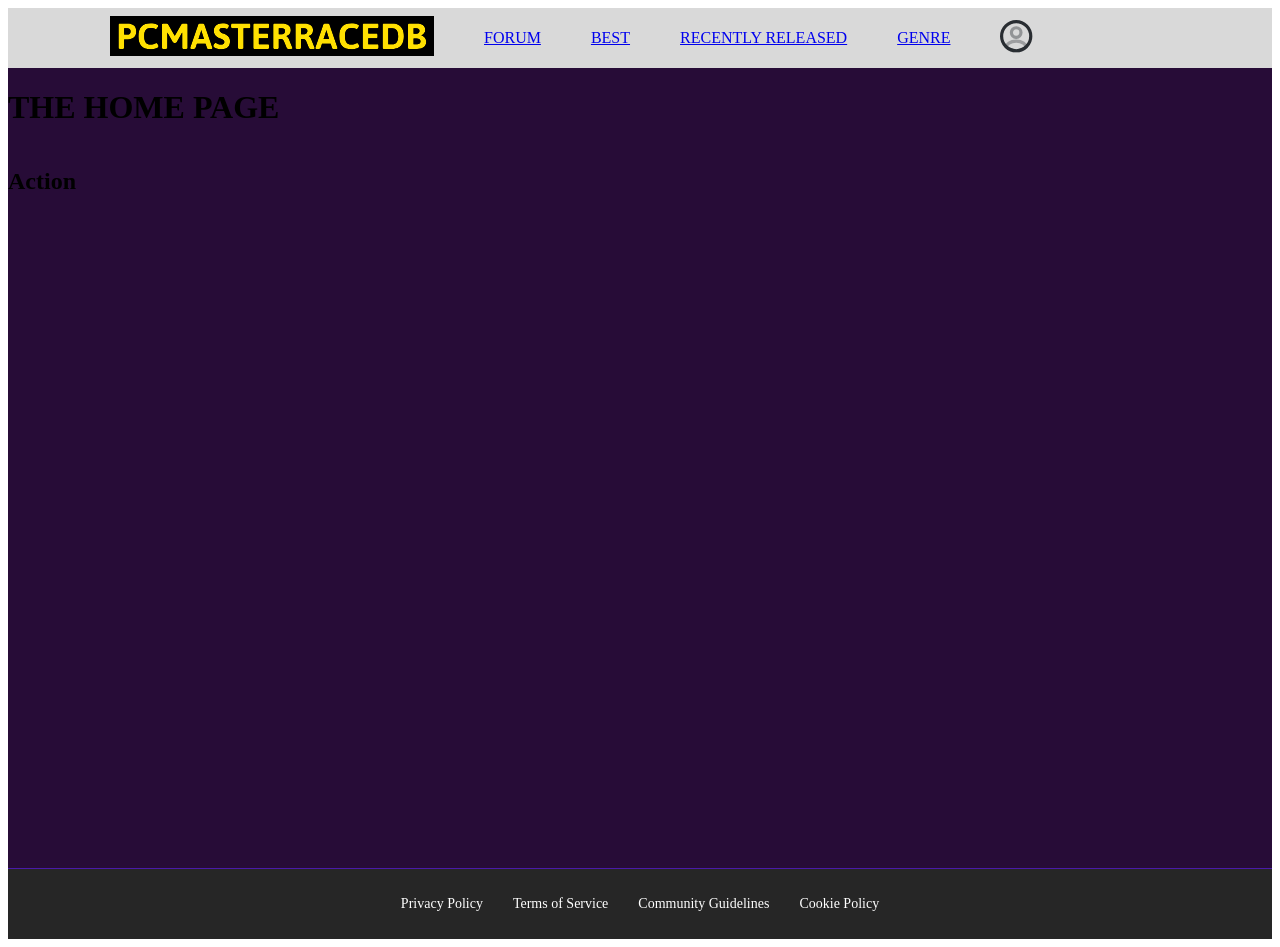
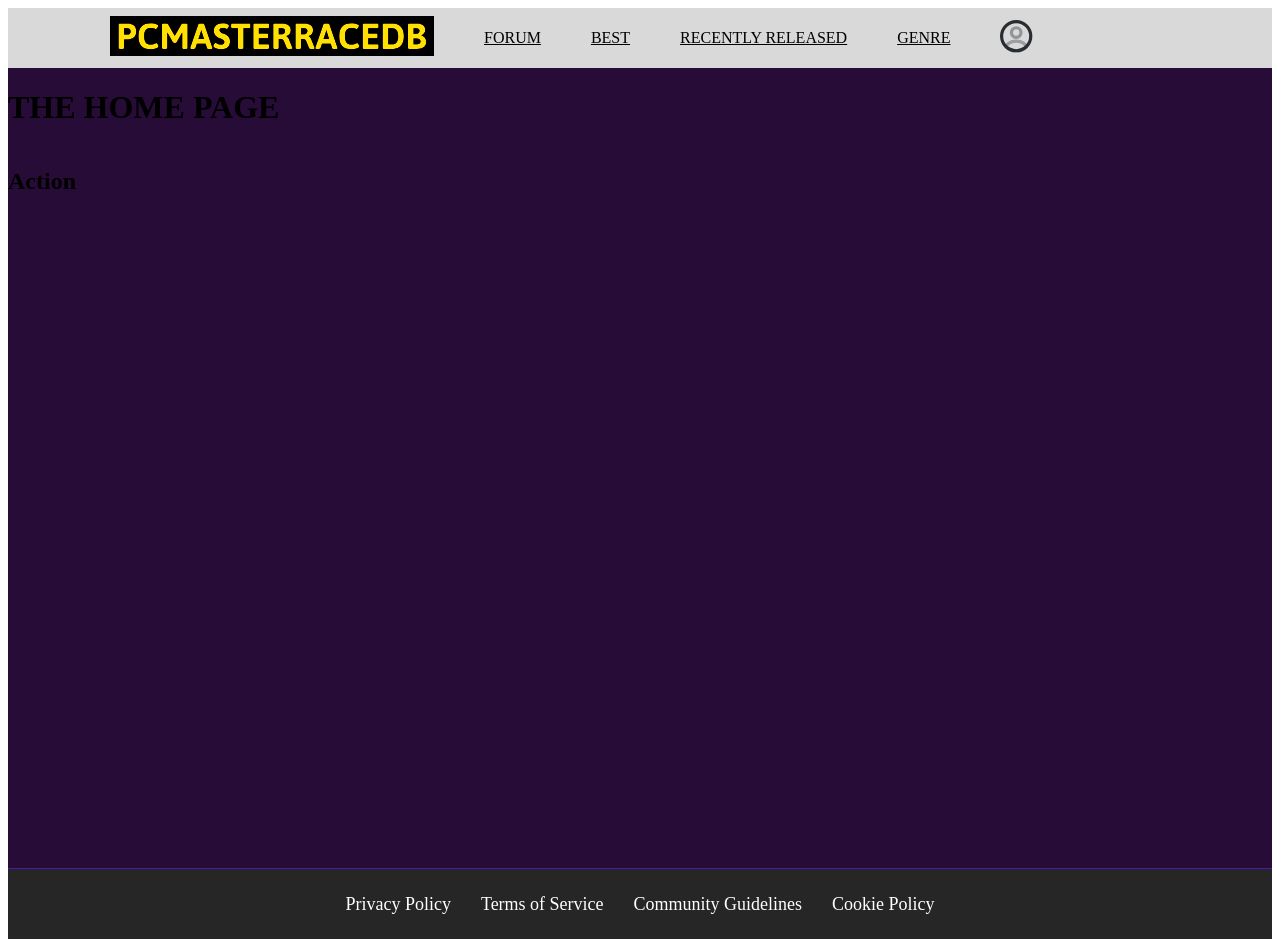
Before and after one commit to JacopoFoschi2/ElaboratoISW, a Vue app in the folder frontend/: page / in a window 1280 px wide. Built offline with nearby package versions, Linux system fonts and the light colour scheme.

Commit message:
chore: saving css in progress

```diff
--- a/frontend/src/App.vue
+++ b/frontend/src/App.vue
@@ -57,9 +57,16 @@
         max-width: 1060px;
     }
 
+    li {
+        a {
+            color: black;
+        }
+        a:hover {
+            text-decoration: underline;
+        }
+    }
+}
 
-
-}
 
 .footer-everywhere {
     background-color: #262626;
@@ -75,9 +82,10 @@
         justify-content: center;
         gap: 30px;
 
-        li, a {
+        li,
+        a {
             color: white;
-            font-size: 14px;
+            font-size: 18px;
             text-decoration: none;
         }
     }
--- a/frontend/src/styles/style-variables.scss
+++ b/frontend/src/styles/style-variables.scss
@@ -3,4 +3,4 @@
     src: url("./fonts/Jaidi-Regular.ttf");
 }
 
-$text-color : #ffff;
+$default-text-color : #ffff;
--- a/frontend/src/styles/style.scss
+++ b/frontend/src/styles/style.scss
@@ -13,9 +13,15 @@
     font-family: "Jaidi Regular", sans-serif;
 }
 
+h1,h2,h3{
+    font-family: "Jaidi Bold", sans-serif;
+    color: style-variables.$default-text-color;
+}
+
 li {
     a {
         text-decoration: none;
-        font: 1em sans-serif;
+        font-family: "Jaidi Bold", sans-serif;
+        color: style-variables.$default-text-color;
     }
 }
```
Lines whose indentation alone changed are shown as unchanged.
